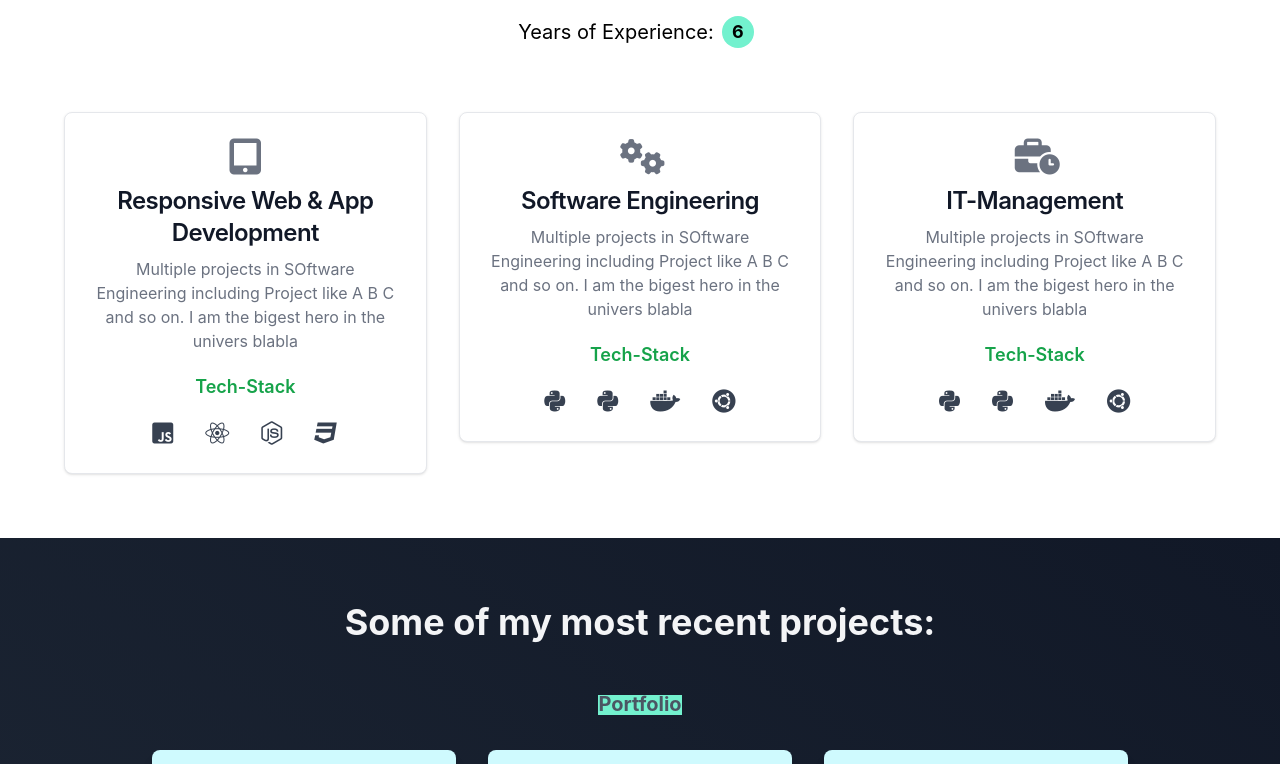
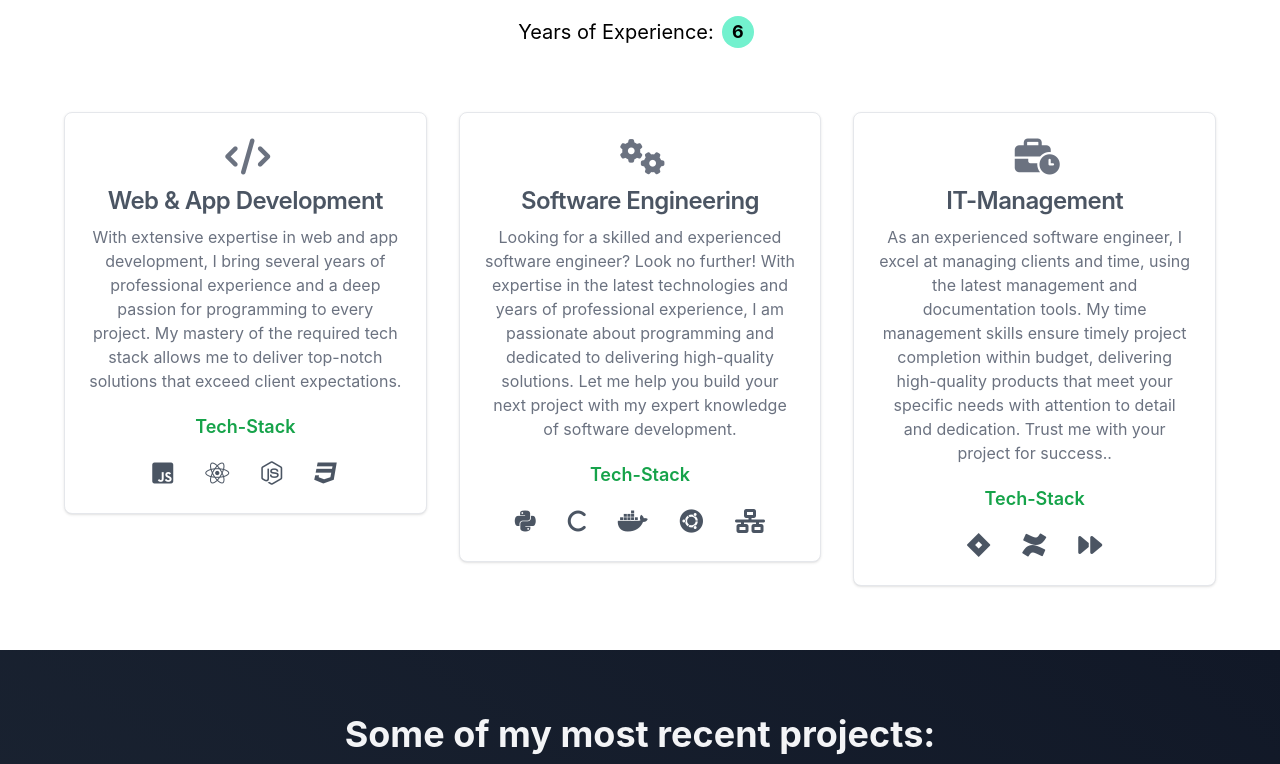
Before and after one commit to RaphaelBecker/myWebsite, a React (Create React App) app in the folder frontend/: page / in a window 1280 px wide. Shown: the part 1140-1904 px from the top of the page. Built offline with nearby package versions, Linux system fonts and the light colour scheme.

Commit message:
added some contenct

```diff
--- a/frontend/src/App.js
+++ b/frontend/src/App.js
@@ -25,7 +25,7 @@ function App() {
         : refName === "companiesRef"
         ? companiesRef
         : homeRef;
-    window.scrollTo(0, ref.current.offsetTop);
+    ref.current.scrollIntoView({ behavior: "smooth" });
   };
 
   return (
@@ -39,11 +39,11 @@ function App() {
       <section ref={projectsRef}>
         <Projects />
       </section>
+      <section ref={contactRef}>
+        <ContactForm />
+      </section>
       <section ref={companiesRef}>
         <Companies />
-      </section>
-      <section ref={contactRef}>
-        <ContactForm />
       </section>
       <Footer />
     </div>
--- a/frontend/src/Components/Navbar.js
+++ b/frontend/src/Components/Navbar.js
@@ -10,7 +10,7 @@ function Header({ scrollToRef }) {
         <Nav className="hidden w-full md:block md:w-auto" id="navbar-default">
           <Nav.Link
             className="px-2 text-spring-green hover:text-green-400"
-            href="#linkedIn"
+            href="#khk"
           >
             <i className="fa-brands fa-linkedin"></i>
           </Nav.Link>
@@ -66,22 +66,34 @@ function Header({ scrollToRef }) {
         <Nav className="hidden w-full md:flex md:w-auto md:flex-none">
           <ul className="font-medium flex flex-col p-4 md:p-0 mt-4 border rounded-lg md:flex-row md:space-x-8 md:mt-0 md:border-0 dark:bg-gray-800 md:dark:bg-gray-900 dark:border-gray-700">
             <li key={"11"}>
-              <Nav.Link href="#about" className={liStyle}>
+              <Nav.Link
+                onClick={() => scrollToRef("aboutRef")}
+                className={liStyle}
+              >
                 About
               </Nav.Link>
             </li>
             <li key={"12"}>
-              <Nav.Link href="#projects" className={liStyle}>
+              <Nav.Link
+                onClick={() => scrollToRef("projectsRef")}
+                className={liStyle}
+              >
                 Projects
               </Nav.Link>
             </li>
             <li key={"13"}>
-              <Nav.Link href="#bio" className={liStyle}>
+              <Nav.Link
+                onClick={() => scrollToRef("aboutRef")}
+                className={liStyle}
+              >
                 Bio
               </Nav.Link>
             </li>
             <li key={"14"}>
-              <Nav.Link href="#contact" className={liStyle}>
+              <Nav.Link
+                onClick={() => scrollToRef("contactRef")}
+                className={liStyle}
+              >
                 Contact
               </Nav.Link>
             </li>
--- a/frontend/src/Components/Skills.js
+++ b/frontend/src/Components/Skills.js
@@ -7,71 +7,95 @@ const mySpringGreen = "#33FF99";
 
 const skillset = {
   webDev: {
-    icon: "fa-solid fa-tablet-screen-button",
-    title: "Responsive Web & App Development",
-    text: "Multiple projects in SOftware Engineering including Project like A B C and so on. I am the bigest hero in the univers blabla",
+    icon: "fa-solid fa-code",
+    title: "Web & App Development",
+    text: "With extensive expertise in web and app development, I bring several years of professional experience and a deep passion for programming to every project. My mastery of the required tech stack allows me to deliver top-notch solutions that exceed client expectations.",
     skills: {
       javaScript: {
         icon: "fa-brands fa-square-js",
-        text: "Java Script",
+        title: "Java Script",
+        text: "JavaScript is a high-level, interpreted programming language used primarily for creating dynamic and interactive web pages. It is also widely used for developing server-side applications, mobile applications, and game development.",
+        level: "67",
       },
       react: {
         icon: "fa-brands fa-react",
-        text: "React",
+        title: "React",
+        text: "React is a popular JavaScript library for building user interfaces. It allows developers to create reusable UI components and efficiently manage the state of complex applications.",
+        level: "65",
       },
       node: {
         icon: "fa-brands fa-node-js",
-        text: "Node JS",
+        title: "Node.js",
+        text: "Node.js is a popular open-source server-side runtime environment that allows developers to run JavaScript code outside of a web browser. It is built on top of the V8 JavaScript engine and provides an event-driven, non-blocking I/O model that makes it efficient and scalable for building network applications.",
+        level: "35",
       },
       css: {
         icon: "fa-brands fa-css3",
-        text: "CSS",
+        title: "CSS",
+        text: "Cascading Style Sheets (CSS) is a style sheet language used to describe the presentation of web pages written in HTML or XML. It is used to control the layout, typography, colors, and other visual aspects of a website.",
+        level: "54",
       },
     },
   },
   softEng: {
     icon: "fa-solid fa-gears",
     title: "Software Engineering",
-    text: "Multiple projects in SOftware Engineering including Project like A B C and so on. I am the bigest hero in the univers blabla",
+    text: "Looking for a skilled and experienced software engineer? Look no further! With expertise in the latest technologies and years of professional experience, I am passionate about programming and dedicated to delivering high-quality solutions. Let me help you build your next project with my expert knowledge of software development.",
     skills: {
       python: {
         icon: "fa-brands fa-python",
-        text: "Python",
+        title: "Python",
+        text: "Python is a high-level programming language known for its simple syntax, readability, and versatility. It is widely used for various applications such as web development, data analysis, machine learning, and automation.",
+        level: "82",
       },
       c: {
-        icon: "fa-brands fa-python",
-        text: "C",
+        icon: "fa-sharp fa-solid fa-c",
+        title: "C",
+        text: "C is a low-level programming language known for its efficiency, low-level control, and powerful system-level programming capabilities. It has been widely used for developing operating systems, embedded systems, and high-performance applications.",
+        level: "43",
       },
       docker: {
         icon: "fa-brands fa-docker",
-        text: "Docker",
+        title: "Docker",
+        text: "Docker is an open-source platform for building, shipping, and running applications in containers. It allows developers to package their applications with all the dependencies and libraries needed to run them, making it easy to deploy them consistently across different environments.",
+        level: "63",
       },
       linux: {
         icon: "fa-brands fa-ubuntu",
-        text: "Linux",
+        title: "Linux",
+        text: "Linux is a free and open-source operating system built on the Unix-like kernel. It is widely used for servers, supercomputers, and embedded systems, and provides a vast array of tools and software for various purposes.",
+        level: "62",
+      },
+      broker: {
+        icon: "fa-solid fa-network-wired",
+        title: "Message brokers",
+        text: "Message broker software like RabbitMQ or Kafka serve as intermediaries for communication between distributed applications or systems by receiving, storing, and forwarding messages between them. They help to ensure reliable and efficient message delivery by providing features like message queuing, routing, and filtering.",
+        level: "35",
       },
     },
   },
   itConsult: {
     icon: "fa-solid fa-business-time",
     title: "IT-Management",
-    text: "Multiple projects in SOftware Engineering including Project like A B C and so on. I am the bigest hero in the univers blabla",
+    text: "As an experienced software engineer, I excel at managing clients and time, using the latest management and documentation tools. My time management skills ensure timely project completion within budget, delivering high-quality products that meet your specific needs with attention to detail and dedication. Trust me with your project for success..",
     skills: {
-      python: {
-        icon: "fa-brands fa-python",
-        text: "Python",
+      jira: {
+        icon: "fa-brands fa-jira",
+        title: "Jira",
+        text: "Jira is a popular project management tool that helps teams track and manage their work. It offers features for agile methodologies, issue tracking, project management, and reporting.",
+        level: "89",
       },
-      c: {
-        icon: "fa-brands fa-python",
-        text: "C",
+      confluence: {
+        icon: "fa-brands fa-confluence",
+        title: "Confluence",
+        text: "Confluence is a team collaboration and knowledge management tool developed by Atlassian. It allows teams to create, organize, and share content such as project plans, meeting notes, and product requirements in a central location.",
+        level: "78",
       },
-      docker: {
-        icon: "fa-brands fa-docker",
-        text: "Docker",
-      },
-      linux: {
-        icon: "fa-brands fa-ubuntu",
-        text: "Linux",
+      agile: {
+        icon: "fa-solid fa-forward",
+        title: "Agile Development",
+        text: "Agile IT management is a project management methodology that emphasizes iterative development, flexibility, and customer satisfaction. Most popular is Scaled Agile Framework (SAFe), a widely-used framework for implementing agile practices in large organizations, providing guidance on how to coordinate the work of multiple teams and align it with business goals.",
+        level: "96",
       },
     },
   },
--- a/frontend/src/Components/SmallComponents/SkillCard.js
+++ b/frontend/src/Components/SmallComponents/SkillCard.js
@@ -26,8 +26,8 @@ const SkillCard = ({ icon, title, text, skills }) => {
           }
         ></i>
 
-        <a href="#">
-          <h5 class="mb-2 text-2xl font-semibold tracking-tight text-gray-900 dark:text-white">
+        <a>
+          <h5 class="mb-2 text-2xl font-semibold tracking-tight text-gray-600 dark:text-white">
             {title}
           </h5>
         </a>
@@ -45,22 +45,25 @@ const SkillCard = ({ icon, title, text, skills }) => {
             <HtmlTooltip
               title={
                 <div>
-                  <Typography color="inherit">{value.text}</Typography>
-                  <div className="p-2 text-green-600">
+                  <Typography color="inherit">
+                    {" "}
+                    <b>{value.title}</b>
+                  </Typography>
+                  <div className="pt-2 pb-4 text-green-600">
+                    My experience:
                     <LinearProgress
                       variant="determinate"
                       color="inherit"
-                      value={60}
+                      value={value.level}
                     />
                   </div>
-                  <em>{"And here's"}</em> <b>{"some"}</b>{" "}
-                  <u>{"amazing content"}</u>. {"It's very engaging. Right?"}
+                  <em>{value.text}</em>
                 </div>
               }
             >
               <div>
                 <i
-                  className={`${value.icon} text-2xl text-gray-700 hover:text-green-500 hover:text-4xl transition-scale duration-300`}
+                  className={`${value.icon} text-2xl text-gray-600 hover:text-green-500 hover:text-4xl transition-scale duration-300`}
                   data-tip=""
                   data-for={key}
                 />
```
